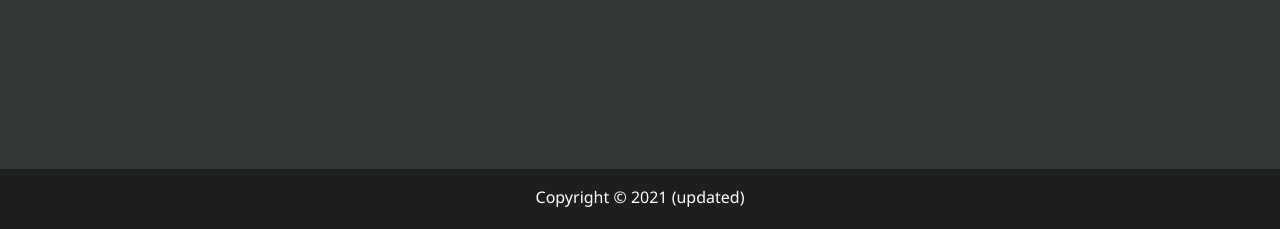
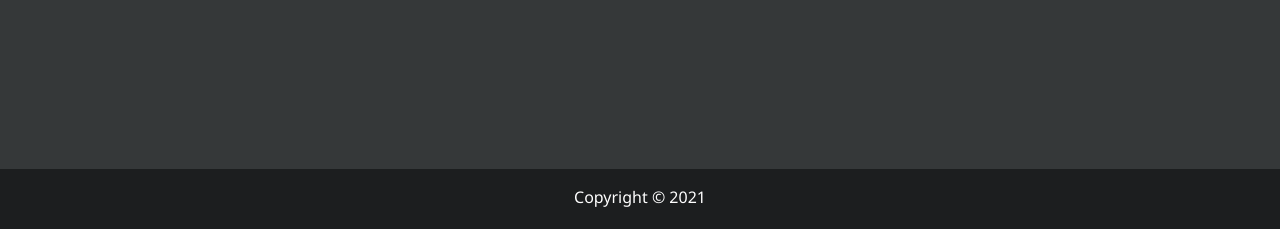
Before and after one commit to danielraybarber/my_portfolio, a plain HTML site: page work.html in a window 1280 px wide. Shown: the part 571-800 px from the top of the page. Drawn offline with Linux system fonts and the light colour scheme.

Commit message:
Update work.html

```diff
--- a/work.html
+++ b/work.html
@@ -107,7 +107,7 @@
     </main>
 
     <footer id="main-footer">
-      Copyright &copy; 2021 (updated)
+      Copyright &copy; 2021
     </footer>
 
     <script src="js/main.js"></script>
```
